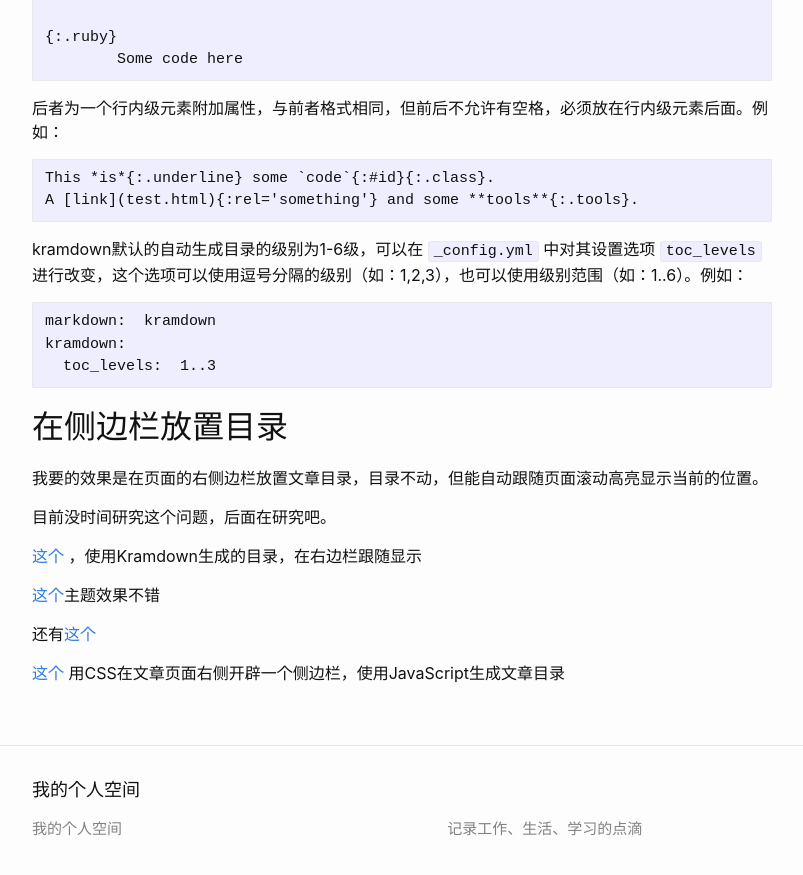
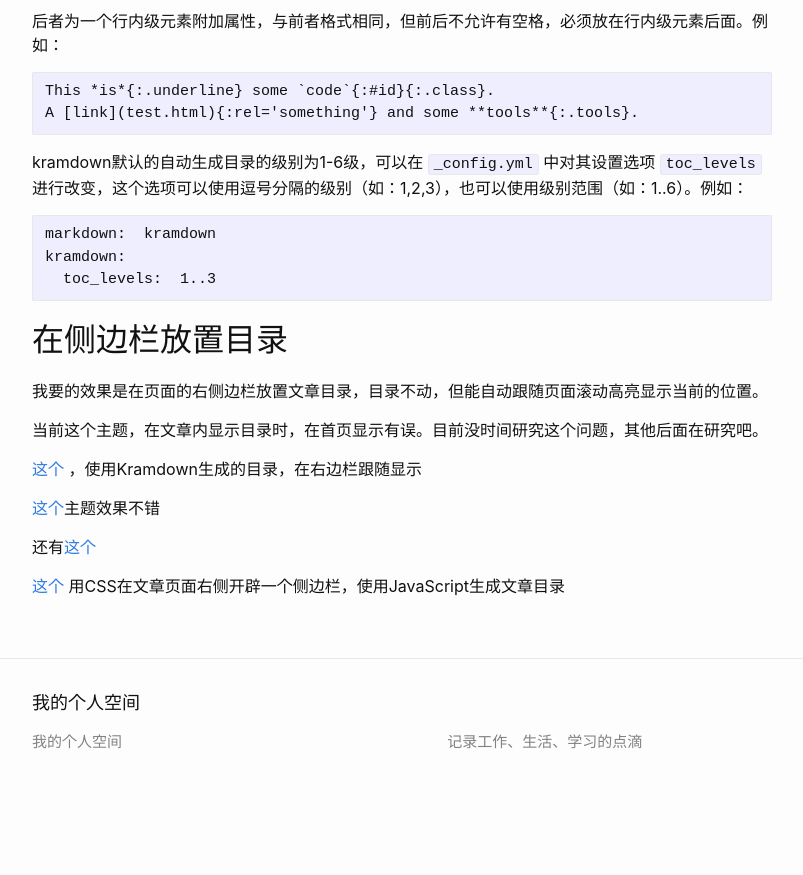
Before and after one commit to juyingzh/juyingzh.github.io, a Jekyll site: the page built from _posts/2018-12-01-add-toc-to-jekyll-page.md, in a window 1280 px wide and 900 px high, scrolled down 1401 px. Shown: the top 875 px of the window, without its empty margins (238-1041 px from the left). Built offline with Jekyll 4.4.1, drawn with Linux system fonts in a browser that asks for light colours; after the commit the page ends 2214 px from its top, so only the background shows below that; some of the changed text lies outside the part shown.

Commit message:
a little modification

```diff
--- a/_posts/2018-12-01-add-toc-to-jekyll-page.md
+++ b/_posts/2018-12-01-add-toc-to-jekyll-page.md
@@ -6,9 +6,6 @@
 # 为Jekyll页面添加目录
 
 当页面很长时，如果没有目录，阅读起来会不方便。目录可以放在页面的文档中，也可以放在页面的侧边栏。放在侧边栏的目录不会随页面移动，而且可以实现随页面一起滚动的效果，对阅读更加方便。
-
-* ToC
-{:toc}
 
 ## 在文档中放置目录
 
@@ -67,7 +64,7 @@
 
 我要的效果是在页面的右侧边栏放置文章目录，目录不动，但能自动跟随页面滚动高亮显示当前的位置。
 
-目前没时间研究这个问题，后面在研究吧。
+当前这个主题，在文章内显示目录时，在首页显示有误。目前没时间研究这个问题，其他后面在研究吧。
 
 [这个](https://creeperdance.github.io/2017/05/jekyll-catalog.html) ，使用Kramdown生成的目录，在右边栏跟随显示
 
```
